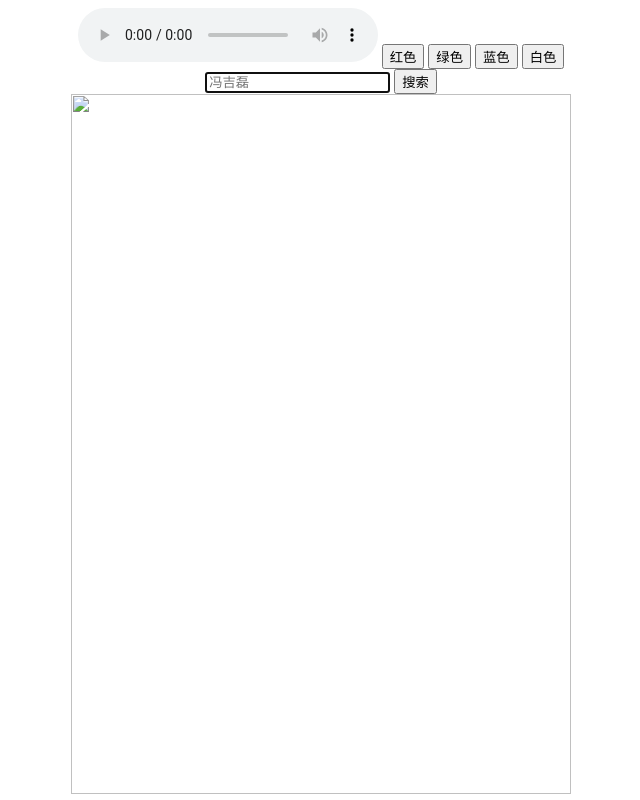
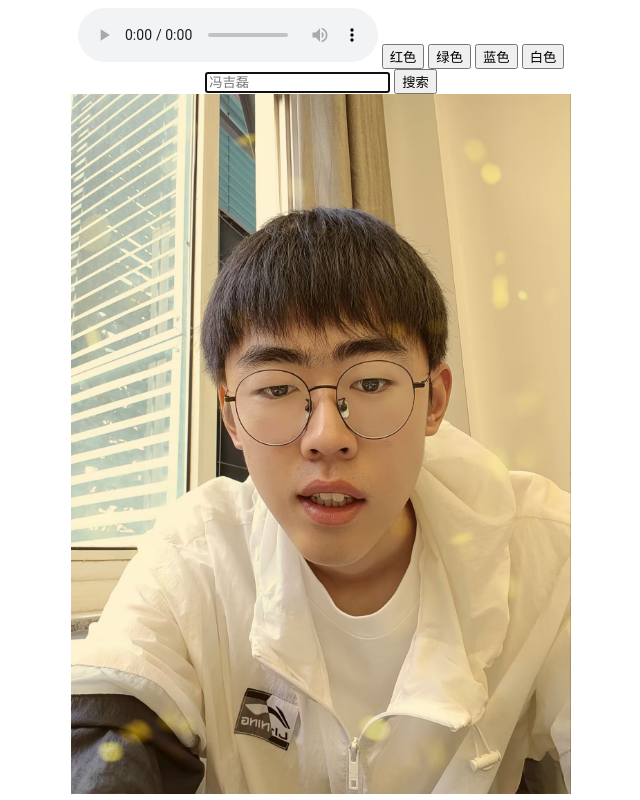
Before and after one commit to 1239876540/123987654-0.github.io, a plain HTML site: page index.html in a window 1280 px wide. Shown: the top 800 px of the page, without its empty margins (319-959 px from the left). Drawn offline with Linux system fonts and the light colour scheme.

Commit message:
Update index.html

```diff
--- a/index.html
+++ b/index.html
@@ -19,7 +19,7 @@
             <input name="q"  autofocus placeholder="冯吉磊" type="search">
             <button>搜索</button>
         </form>
-        <img src="2.jpg" width="500" height="700">
+        <img src="37B1B8414EA323557C62AC7A0980F2C7.jpg" width="500" height="700">
         <header class="large blink">
             征婚
         </header>
```
